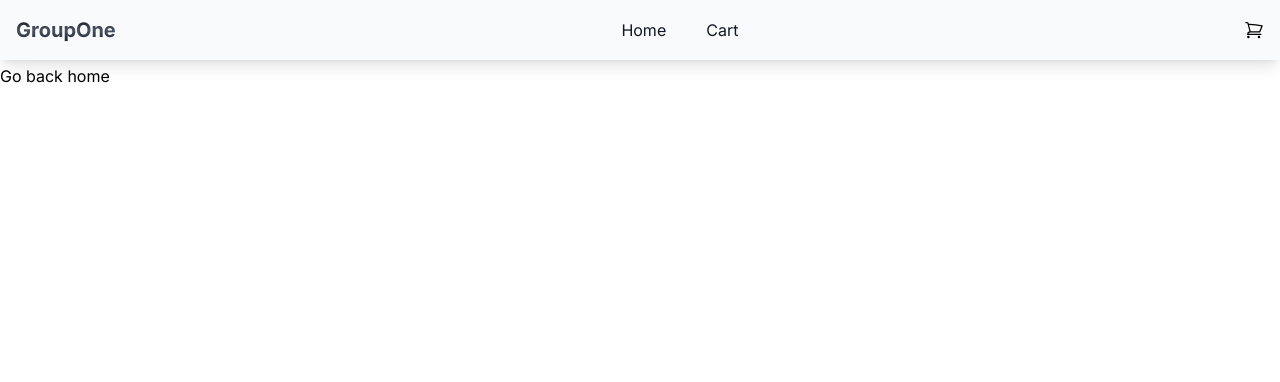
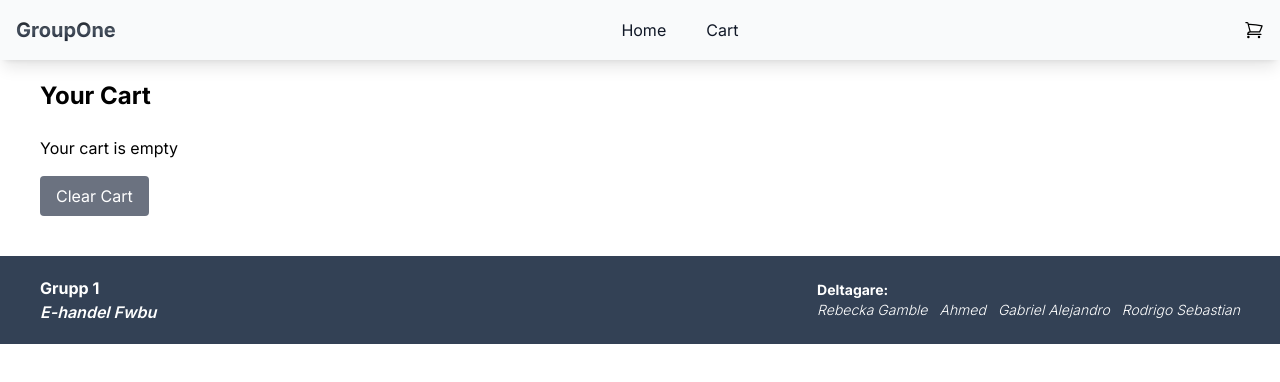
Before and after one commit to RebeckaGamble/E-handel-1, a Next.js app: page /cart in a window 1280 px wide. Shown: the top 382 px of the page. Built offline with nearby package versions, Linux system fonts and the light colour scheme.

Commit message:
Jobbat på med Cart page, Fotter och Funktionalitet för att addera produkterna i cart page. Summa och CartProvider för att kunna använda dessa funktionaliteter

```diff
--- a/src/app/(pages)/cart/page.js
+++ b/src/app/(pages)/cart/page.js
@@ -1,11 +1,67 @@
-import Link from "next/link";
+'use client';
 import React from "react";
+import { useCart } from "@/app/components/cart/CartContext";
+
 
 function Cartpage() {
+  const { cartItems, removeFromCart, clearCart } = useCart();
+
+  const handleRemoveFromCart = (id, title) => {
+    removeFromCart(id);
+    window.alert(`${title} has been removed from your cart.`);
+  };
+
+
+  // Beräkna totalen
+  const totalAmount = cartItems.reduce((total, item) => {
+    return total + item.price * item.quantity;
+  }, 0);
+
   return (
-    <div className="w-full h-10 ">
-      <p className="pt-10">Cart</p>
-      <Link href="/">Go back home</Link>
+      <div className="w-full h-full p-10">
+        <h2 className="text-2xl mt-10 font-bold mb-6">Your Cart</h2>
+        {cartItems.length > 0 ? (
+          <>
+            {cartItems.map((item) => (
+              <div
+                key={item.id}
+                className="mb-4 flex justify-between items-center border-b pb-4"
+              >
+                <div className="flex items-center gap-4">
+                  <img
+                    src={item.image}
+                    alt={item.title}
+                    className="w-20 h-20 object-cover rounded"
+                  />
+                  <div>
+                    <p className="font-semibold">{item.title}</p>
+                    <p>Price: {item.price} £</p>
+                    <p>Quantity: {item.quantity}</p>
+                  </div>
+                </div>
+                <button
+                  onClick={() => handleRemoveFromCart(item.id, item.title)}
+                  className="bg-red-500 text-white px-4 py-2 rounded"
+                >
+                  Remove
+                </button>
+              </div>
+            ))}
+            <div className="mt-6 p-4 border-t">
+              <h3 className="text-xl font-bold">
+                Total Amount: {totalAmount.toFixed(2)} £
+              </h3>
+            </div>
+          </>
+        ) : (
+          <p>Your cart is empty</p>
+        )}
+        <button
+          onClick={clearCart}
+          className="mt-4 bg-gray-500 text-white px-4 py-2 rounded"
+        >
+          Clear Cart
+        </button>
     </div>
   );
 }
--- a/src/app/(pages)/product/[id]/page.js
+++ b/src/app/(pages)/product/[id]/page.js
@@ -53,8 +53,14 @@ async function singleProductPage({ params }) {
               <span className="pl-0.5"> ({product.rating.count}) </span>
             </p>
           </div>
+          {/*
           <div className="pt-6 flex justify-start w-full ">
             <AddToCartBtn />
+          </div>
+          */}
+          <div className="pt-6 flex justify-start w-full ">
+            {/* Skicka produkten som en prop till AddToCartBtn */}
+            <AddToCartBtn product={product} />
           </div>
         </div>
       </div>
--- a/src/app/components/cart/AddToCartBtn.js
+++ /dev/null
@@ -1,9 +0,0 @@
-import React from 'react'
-
-function AddToCartBtn() {
-  return (
-    <div>AddToCartBtn</div>
-  )
-}
-
-export default AddToCartBtn
--- /dev/null
+++ b/src/app/components/cart/CartContext.js
@@ -0,0 +1,44 @@
+'use client';
+
+import React, { createContext, useContext, useState } from "react";
+
+// Skapa CartContext
+const CartContext = createContext();
+
+// Custom hook för att använda CartContext
+export function useCart() {
+  return useContext(CartContext);
+}
+
+// CartProvider som omsluter komponenter som behöver tillgång till cart state
+export function CartProvider({ children }) {
+  const [cartItems, setCartItems] = useState([]);
+
+  const addToCart = (product) => {
+    setCartItems((prevItems) => {
+      const itemExist = prevItems.find((item) => item.id === product.id);
+      if (itemExist) {
+        return prevItems.map((item) =>
+          item.id === product.id ? { ...item, quantity: item.quantity + 1 } : item
+        );
+      }
+      return [...prevItems, { ...product, quantity: 1 }];
+    });
+  };
+
+  const removeFromCart = (id) => {
+    setCartItems((prevItems) =>
+      prevItems.filter((item) => item.id !== id)
+    );
+  };
+
+  const clearCart = () => {
+    setCartItems([]);
+  };
+
+  return (
+    <CartContext.Provider value={{ cartItems, addToCart, removeFromCart, clearCart }}>
+      {children}
+    </CartContext.Provider>
+  );
+}
--- a/src/app/components/footer/Footer.js
+++ b/src/app/components/footer/Footer.js
@@ -2,7 +2,22 @@ import React from 'react'
 
 function Footer() {
   return (
-    <div>Footer</div>
+    <div className='flex flex-row justify-between items-center w-full bg-slate-700 text-white px-10 py-5'>
+      <div>
+        <h1 className='font-bold'>Grupp 1</h1>
+        <p className='italic font-semibold'>E-handel Fwbu</p>
+      </div>
+      <div className='text-sm'>
+        <h3 className='font-bold'>Deltagare:</h3>
+        <ul className='flex items-center gap-3 italic font-light'>
+          <li>Rebecka Gamble</li>
+          <li>Ahmed</li>
+          <li>Gabriel Alejandro</li>
+          <li>Rodrigo Sebastian</li>
+
+        </ul>
+      </div>
+    </div>
   )
 }
 
--- a/src/app/components/product/AddToCartBtn.js
+++ b/src/app/components/product/AddToCartBtn.js
@@ -1,9 +1,19 @@
+'use client';
+
 import React from "react";
 import { TbShoppingBagPlus } from "react-icons/tb";
+import { useCart } from "../cart/CartContext";
 
-function AddToCartBtn() {
+function AddToCartBtn({ product }) {
+  const { addToCart } = useCart();
+
+  const handleAddToCart = () => {
+    addToCart(product);
+    window.alert(`${product.title} has been added to your cart!`)
+  };
+
   return (
-    <button className="uppercase tracking-wider font-semibold text-[18px] bg-blue-900 text-white rounded-full w-full justify-center py-2 flex flex-row items-center gap-1 hover:py-2.5 hover:mt-[-4px] ">
+    <button onClick={handleAddToCart} className="uppercase tracking-wider font-semibold text-[18px] bg-blue-900 text-white rounded-full w-full justify-center py-2 flex flex-row items-center gap-1 hover:py-2.5 hover:mt-[-4px] ">
       <TbShoppingBagPlus /> Add to cart{" "}
     </button>
   );
--- a/src/app/layout.js
+++ b/src/app/layout.js
@@ -2,6 +2,7 @@ import { Inter } from "next/font/google";
 import "./globals.css";
 import Header from "./components/header/Header";
 import Footer from "./components/footer/Footer";
+import { CartProvider } from "./components/cart/CartContext"; // importera CartContext för att kunna använda det
 
 const inter = Inter({ subsets: ["latin"] });
 
@@ -14,9 +15,11 @@ export default function RootLayout({ children }) {
   return (
     <html lang="en">
       <body className={inter.className}>
-        <Header />
-        {children}
-        <Footer />
+        <CartProvider> {/* wrappar in CartProvider runt layout */}
+          <Header />
+          {children}
+          <Footer />
+        </CartProvider>
       </body>
     </html>
   );
--- a/src/app/page.js
+++ b/src/app/page.js
@@ -1,5 +1,7 @@
 import ProductData from "./components/data/Productdata";
 import Hero from "./components/header/Hero";
+import Footer from "./components/footer/Footer";
+
 
 export default function Home() {
   return (
@@ -10,6 +12,7 @@ export default function Home() {
       <div>
         <ProductData />
       </div>
+      <Footer/>
     </main>
   );
 }
```
